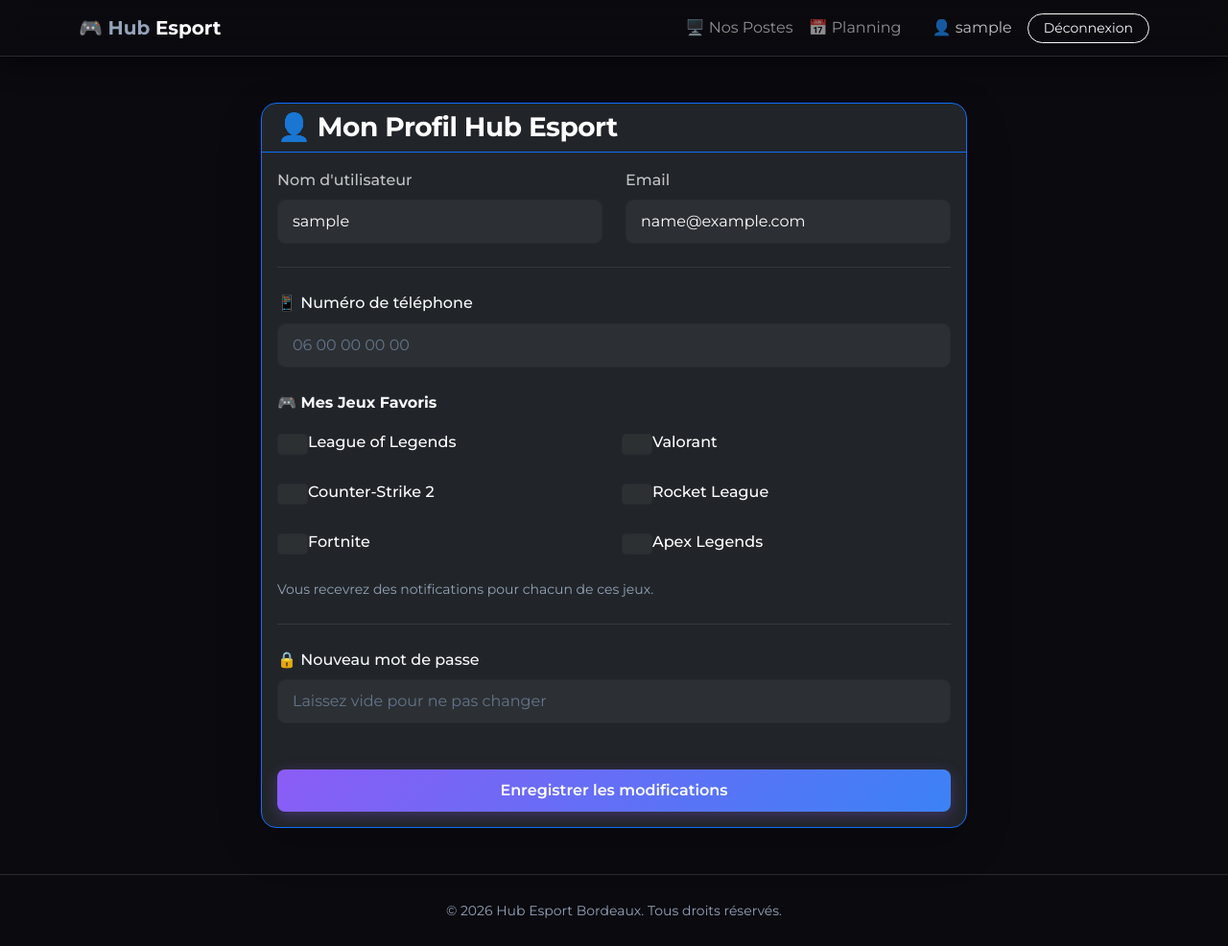
After one commit to Lucas-blancaws/Hub-Esport-Project, a Flask app: page /profile in a window 1280 px wide. The commit adds this page. Shown: the whole page at 96% size. Run offline with Flask 3, Linux system fonts and the light colour scheme; the visitor is signed in with stand-in values (Sample User, id 1).

Commit message:
FEAT: Added Admin Dashboard, Customer Profile, and Favorites fix

```diff
--- a/app/main/routes.py
+++ b/app/main/routes.py
@@ -9,6 +9,8 @@ from app.services import email_service as EmailService
 import cloudinary.uploader
 from sqlalchemy import func
 from app.models import Reservation, User, Station
+from werkzeug.security import generate_password_hash
+import json
 
 # --- PAGES VUES ---
 @bp.route('/')
@@ -248,3 +250,30 @@ def admin_dashboard():
     except Exception as e:
         print(f"❌ ERREUR DASHBOARD : {e}")
         return f"Erreur lors du calcul des stats : {e}", 500
+
+@bp.route('/profile', methods=['GET', 'POST'])
+@login_required
+def profile():
+    if request.method == 'POST':
+        current_user.phone = request.form.get('phone')
+
+        # On récupère TOUS les jeux cochés (getlist)
+        selected_games = request.form.getlist('favorite_games')
+        current_user.favorite_games = json.dumps(selected_games) # On enregistre en JSON
+
+        # Gestion mot de passe...
+        new_password = request.form.get('new_password')
+        if new_password:
+            current_user.password_hash = generate_password_hash(new_password)
+
+        db.session.commit()
+        flash('Profil mis à jour !', 'success')
+        return redirect(url_for('main.profile'))
+
+    # On décode le JSON pour l'envoyer au template (ou liste vide si erreur)
+    try:
+        user_games = json.loads(current_user.favorite_games or '[]')
+    except:
+        user_games = []
+
+    return render_template('main/profile.html', user_games=user_games)
--- a/app/models.py
+++ b/app/models.py
@@ -14,6 +14,8 @@ class User(UserMixin, db.Model):
     password_hash = db.Column(db.String(256))
     role = db.Column(db.String(20), default='user')
     created_at = db.Column(db.DateTime, default=datetime.utcnow)
+    phone = db.Column(db.String(20))
+    favorite_games = db.Column(db.Text, default='[]')
 
     def set_password(self, password):
         self.password_hash = generate_password_hash(password)
--- a/app/templates/base.html
+++ b/app/templates/base.html
@@ -32,7 +32,7 @@
 
                     {% if current_user.is_authenticated %}
                         <li class="nav-item ms-lg-3">
-                            <span class="nav-link text-white opacity-75">👤 {{ current_user.username }}</span>
+                            <a class="nav-link text-white opacity-75" href="{{ url_for('main.profile') }}">👤 {{ current_user.username }}</a>
                         </li>
                         {% if current_user.role == 'admin' %}
                         <li class="nav-item">
--- /dev/null
+++ b/app/templates/main/profile.html
@@ -0,0 +1,71 @@
+{% extends "base.html" %}
+
+{% block content %}
+<div class="container mt-5">
+    <div class="row justify-content-center">
+        <div class="col-md-8">
+            <div class="card bg-dark border-primary shadow-lg">
+                <div class="card-header border-primary text-white">
+                    <h3 class="m-0">👤 Mon Profil Hub Esport</h3>
+                </div>
+                <div class="card-body text-white">
+                    <form method="POST">
+
+                        <div class="row mb-4">
+                            <div class="col-md-6">
+                                <label class="form-label opacity-75">Nom d'utilisateur</label>
+                                <input type="text" class="form-control bg-black text-white border-secondary" value="{{ current_user.username }}" disabled>
+                            </div>
+                            <div class="col-md-6">
+                                <label class="form-label opacity-75">Email</label>
+                                <input type="email" class="form-control bg-black text-white border-secondary" value="{{ current_user.email }}" disabled>
+                            </div>
+                        </div>
+
+                        <hr class="border-secondary my-4">
+
+                        <div class="mb-4">
+                            <label class="form-label">📱 Numéro de téléphone</label>
+                            <input type="text" name="phone" class="form-control bg-dark text-white border-secondary" value="{{ current_user.phone or '' }}" placeholder="06 00 00 00 00">
+                        </div>
+
+                        <div class="mb-4">
+                            <label class="form-label d-block text-primary fw-bold mb-3">🎮 Mes Jeux Favoris</label>
+
+                            <div class="row g-3">
+                                {% set available_games = ['League of Legends', 'Valorant', 'Counter-Strike 2', 'Rocket League', 'Fortnite', 'Apex Legends'] %}
+
+                                {% for game in available_games %}
+                                <div class="col-md-6">
+                                    <div class="form-check">
+                                        <input class="form-check-input" type="checkbox" name="favorite_games"
+                                               value="{{ game }}" id="game-{{ loop.index }}"
+                                               {% if game in user_games %}checked{% endif %}>
+                                        <label class="form-check-label text-white" for="game-{{ loop.index }}">
+                                            {{ game }}
+                                        </label>
+                                    </div>
+                                </div>
+                                {% endfor %}
+                            </div>
+
+                            <small class="text-muted mt-3 d-block">Vous recevrez des notifications pour chacun de ces jeux.</small>
+                        </div>
+
+                        <hr class="border-secondary my-4">
+
+                        <div class="mb-3">
+                            <label class="form-label">🔒 Nouveau mot de passe</label>
+                            <input type="password" name="new_password" class="form-control bg-dark text-white border-secondary" placeholder="Laissez vide pour ne pas changer">
+                        </div>
+
+                        <div class="d-grid gap-2 mt-5">
+                            <button type="submit" class="btn btn-primary">Enregistrer les modifications</button>
+                        </div>
+                    </form>
+                </div>
+            </div>
+        </div>
+    </div>
+</div>
+{% endblock %}
```
Also changed, not shown: migrations/versions/36ef4f37a66d_.py (added, +34 -0 lines), migrations/versions/9f85d04758b6_ajout_colonnes_profil_utilisateur.py (added, +34 -0 lines).
